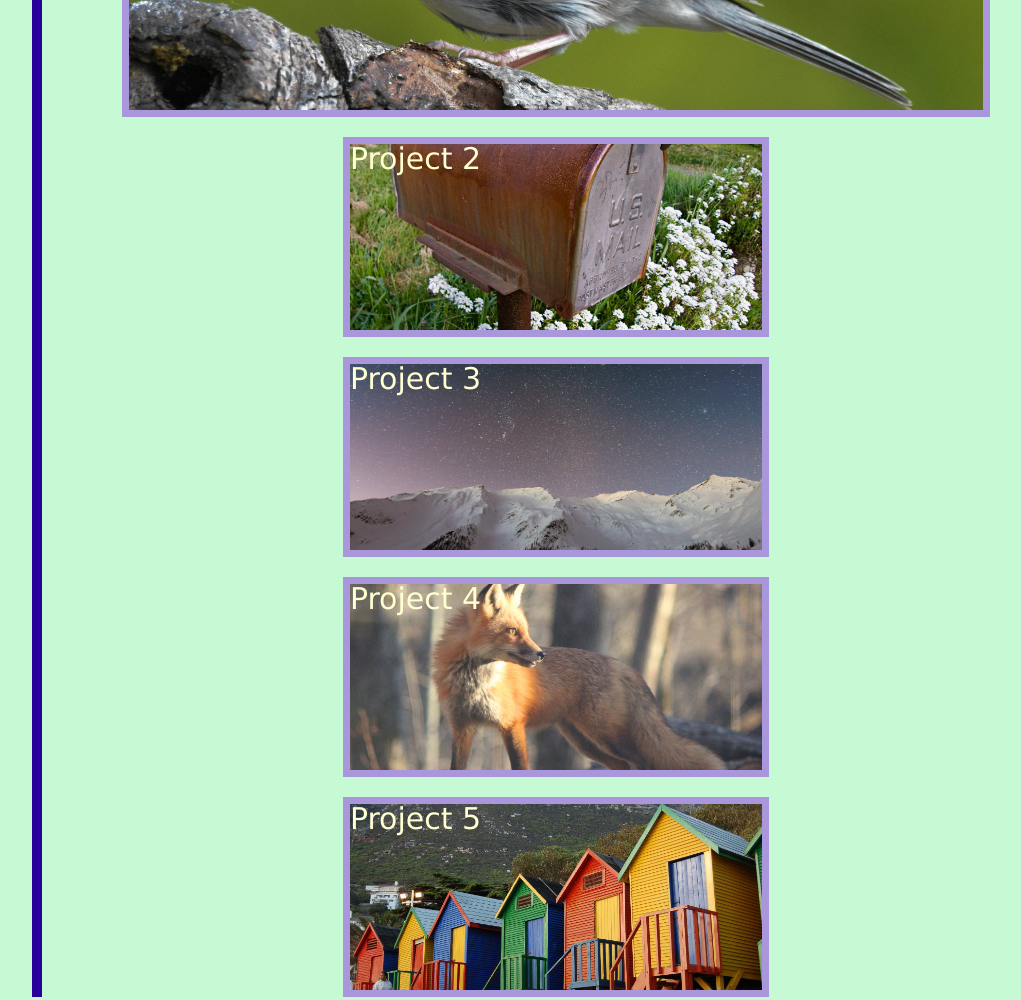
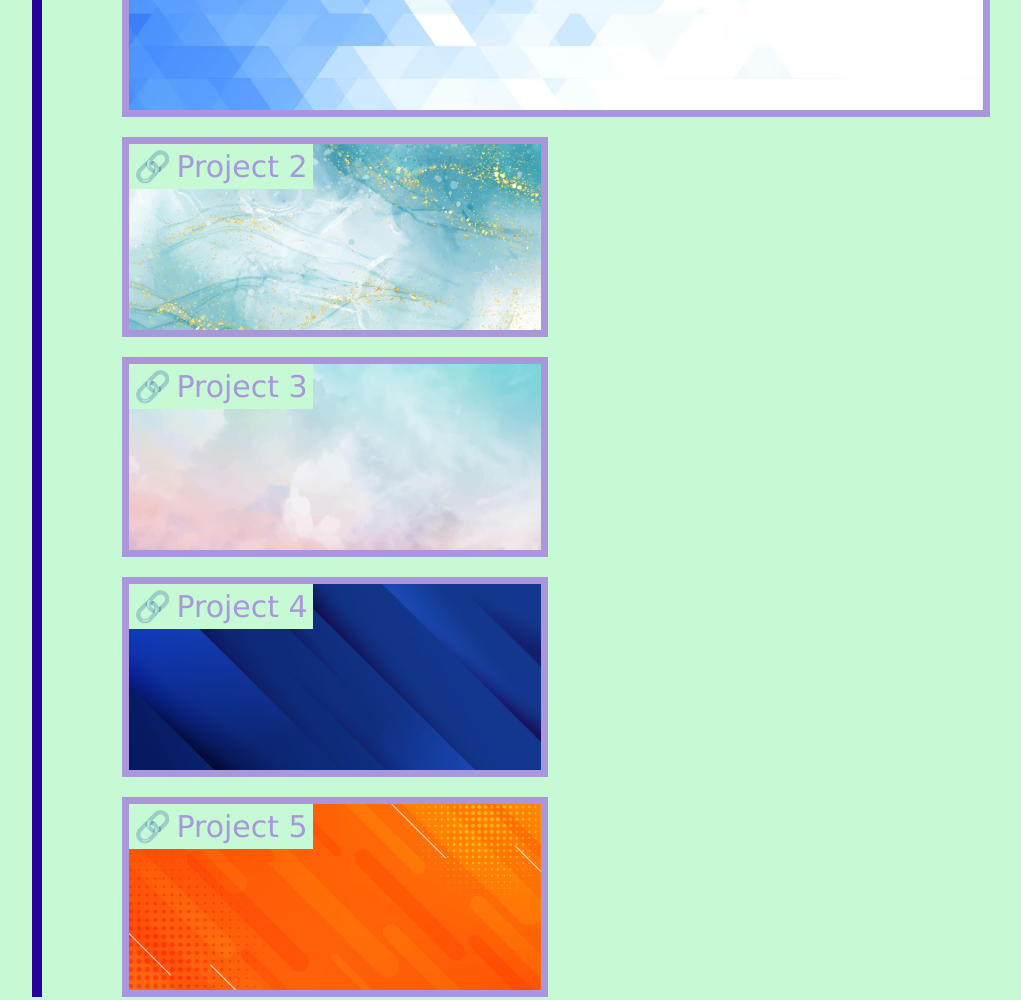
Before and after one commit to uwlryoung/portfolio-test, a plain HTML site: page index.html in a window 1280 px wide. Shown: the part 840-1840 px from the top of the page, without its empty margins (220-1241 px from the left). Drawn offline with Linux system fonts and the light colour scheme.

Commit message:
changed project images, cleaned up redundant code

```diff
--- a/assets/css/style.css
+++ b/assets/css/style.css
@@ -57,13 +57,6 @@ nav li {
     color: var(--dark-purple);
 }
 
-
-.flexbox-body {
-    display: flex;
-    flex-direction: column;
-}
-
-
 /* The About Me section (Title, headshot & text) */
 #about-me{
     color: var(--dark-purple);
@@ -73,14 +66,13 @@ nav li {
 
 .card-title {
     font-size: 30px;
+    margin: 10px;
     padding: 10px;
+    display: flex;
     flex: 20%;
+    justify-content: right;
     color: var(--dark-purple);
-    margin: 10px;
     border-right: var(--dark-purple) solid 10px;
-    min-width: 200px;
-    display: flex;
-    justify-content: right;
 }
 
 .card-content {
@@ -88,6 +80,7 @@ nav li {
     flex: 80%;
     margin: 10px;
     align-items: center;
+    padding: 0 60px 0 60px;
 }
 
 .card-content p {
@@ -108,63 +101,53 @@ nav li {
 .portfolio-projects {
     display: flex;
     flex: 80%;
-    justify-content: space-evenly;
     flex-wrap: wrap;
     padding: 0 60px 0 60px;
 }
 
 .project {
     margin: 10px;
+    background-position: center;
+    background-size: cover;
+    border: var(--light-purple) solid 7px;
+    width: 48%;
+    height: 200px;
 }
 
 .project a {
-    color: var(--butter);
+    color: var(--light-purple);
     text-decoration: none;
+    background-color: var(--mint);
+    padding: 5px;
 }
 
+.project a::before {
+    content: '\1F517';
+    margin-right: 5px;
+    opacity: 60%;
+}
+
+/* Image pictures and image hovers */
 #image1 {
     width: 100%;
     height: 400px;
-    background-image: url("../images/bird.jpeg");
-    background-position: center;
-    background-size: cover;
-    border: var(--light-purple) solid 7px;
+    background-image: url("../images/abstract-blue-geometric-shapes.avif");
 }
 
 #image2 {
-    width: 48%;
-    height: 200px;
-    background-image: url("../images/mail-box.jpeg");
-    background-position: center;
-    background-size: cover;
-    border: var(--light-purple) solid 7px;
+    background-image: url("../images/elegant-alcohol-ink-hand-painted.avif");
 }
 
 #image3 {
-    width: 48%;
-    height: 200px;
-    background-image: url("../images/mountains.jpeg");
-    background-position: center;
-    background-size: cover;
-    border: var(--light-purple) solid 7px;
+    background-image: url("../images/hand-painted-watercolor-pastel-sky.avif");
 }
 
 #image4 {
-    width: 48%;
-    height: 200px;
-    background-image: url("../images/red\ fox.jpeg");
-    background-position: center;
-    background-size: cover;
-    border: var(--light-purple) solid 7px;
+    background-image: url("../images/minimal-geometric-stripe-shape.avif");
 }
 
 #image5 {
-    width: 48%;
-    height: 200px;
-    background-image: url("../images/colored-huts.jpeg");
-    background-position: center;
-    background-size: cover;
-    border: var(--light-purple) solid 7px;
+    background-image: url("../images/abstract-orange.avif");
 }
 
 #image1:hover,
@@ -178,8 +161,10 @@ nav li {
 
 .image-cap {
     font-size: 30px;
+    margin-top: 8.5px;
 }
 
+/* The Footer (the Contact Me Section) */
 footer {
     background-color: var(--light-purple);
     margin: auto 0;
@@ -188,6 +173,7 @@ footer {
     align-items: center;
     justify-content: right;
     width: 100%;
+    scroll-behavior: smooth;
 }
 
 footer h2 {
--- a/index.html
+++ b/index.html
@@ -43,19 +43,19 @@
           <figcaption class="image-cap"><a href="#">Main Project</a></figcaption>
         </figure>
 
-        <figure id="image2" class="project">
+        <figure id="image2" class="project" class="sub-project">
           <figcaption class="image-cap"><a href="#">Project 2</a></figcaption>
         </figure>
 
-        <figure id="image3" class="project">
+        <figure id="image3" class="project" class="sub-project">
           <figcaption class="image-cap"><a href="#">Project 3</a></figcaption>
         </figure>
 
-        <figure id="image4" class="project">
+        <figure id="image4" class="project" class="sub-project">
           <figcaption class="image-cap"><a href="#">Project 4</a></figcaption>
         </figure>
 
-        <figure id="image5" class="project">
+        <figure id="image5" class="project" class="sub-project">
           <figcaption class="image-cap"><a href="#">Project 5</a></figcaption>
         </figure>
 
```
Also changed, not shown: assets/images/abstract-blue-geometric-shapes.avif (added), assets/images/abstract-orange.avif (added), assets/images/elegant-alcohol-ink-hand-painted.avif (added), assets/images/flat-geometric.avif (added), assets/images/hand-painted-watercolor-pastel-sky.avif (added), assets/images/minimal-geometric-stripe-shape.avif (added), 1 other file.
